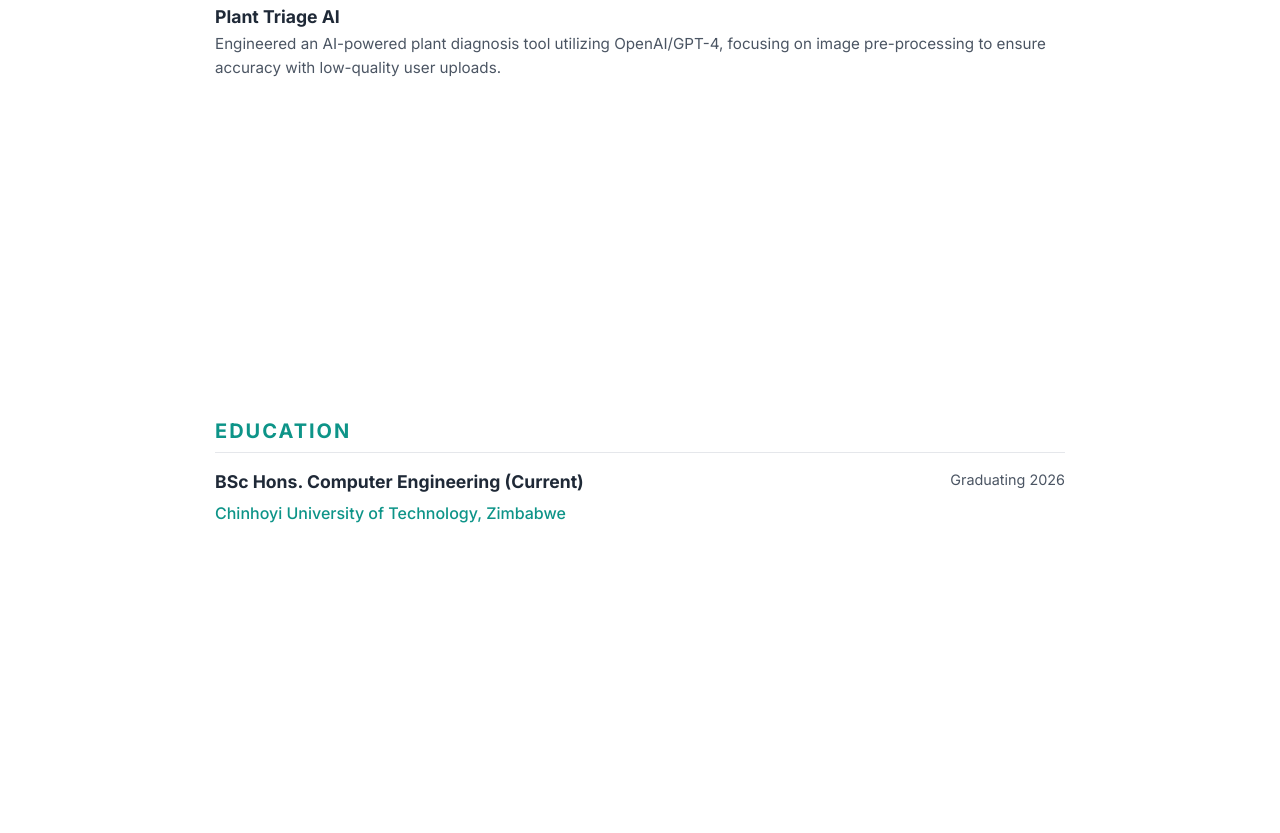
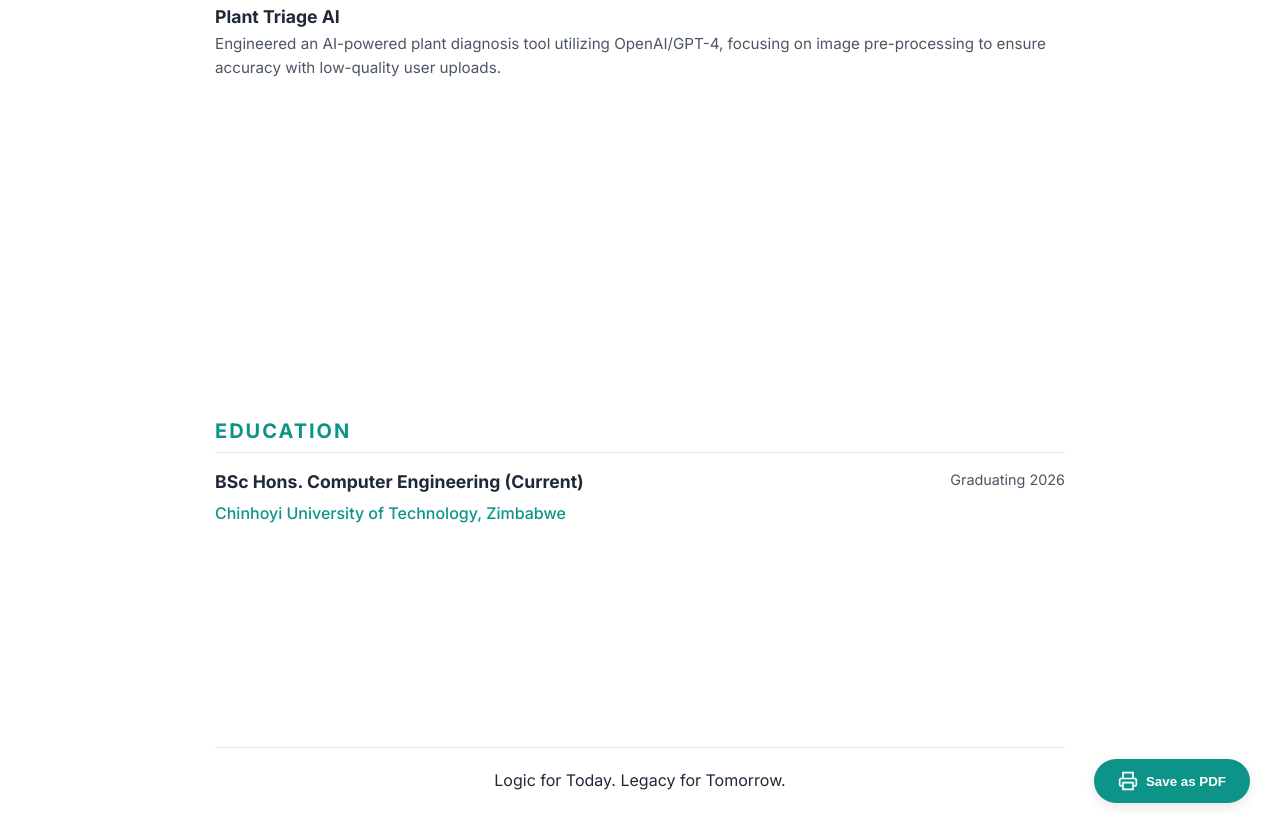
Before and after one commit to Mapetere/personal_portfolio, a website: page cv.html in a window 1280 px wide. Shown: the part 2459-3292 px from the top of the page. Before the commit the page ends 3221 px from the top, so only its background shows below. Drawn offline with Linux system fonts and the light colour scheme.

Commit message:
feat: add footer motto and interactive print button to cv.html

```diff
--- a/cv.html
+++ b/cv.html
@@ -309,7 +309,18 @@
                 <div class="cv-item-org">Chinhoyi University of Technology, Zimbabwe</div>
             </div>
         </section>
+        <footer class="cv-footer">
+            <p>Logic for Today. Legacy for Tomorrow.</p>
+        </footer>
     </div>
+
+    <button class="print-btn" onclick="window.print()">
+        <svg width="20" height="20" viewBox="0 0 24 24" fill="none" stroke="currentColor" stroke-width="2">
+            <path d="M6 9V2h12v7M6 18H4a2 2 0 0 1-2-2v-5a2 2 0 0 1 2-2h16a2 2 0 0 1 2 2v5a2 2 0 0 1-2 2h-2" />
+            <path d="M6 14h12v8H6z" />
+        </svg>
+        Save as PDF
+    </button>
 </body>
 
 </html>
```
